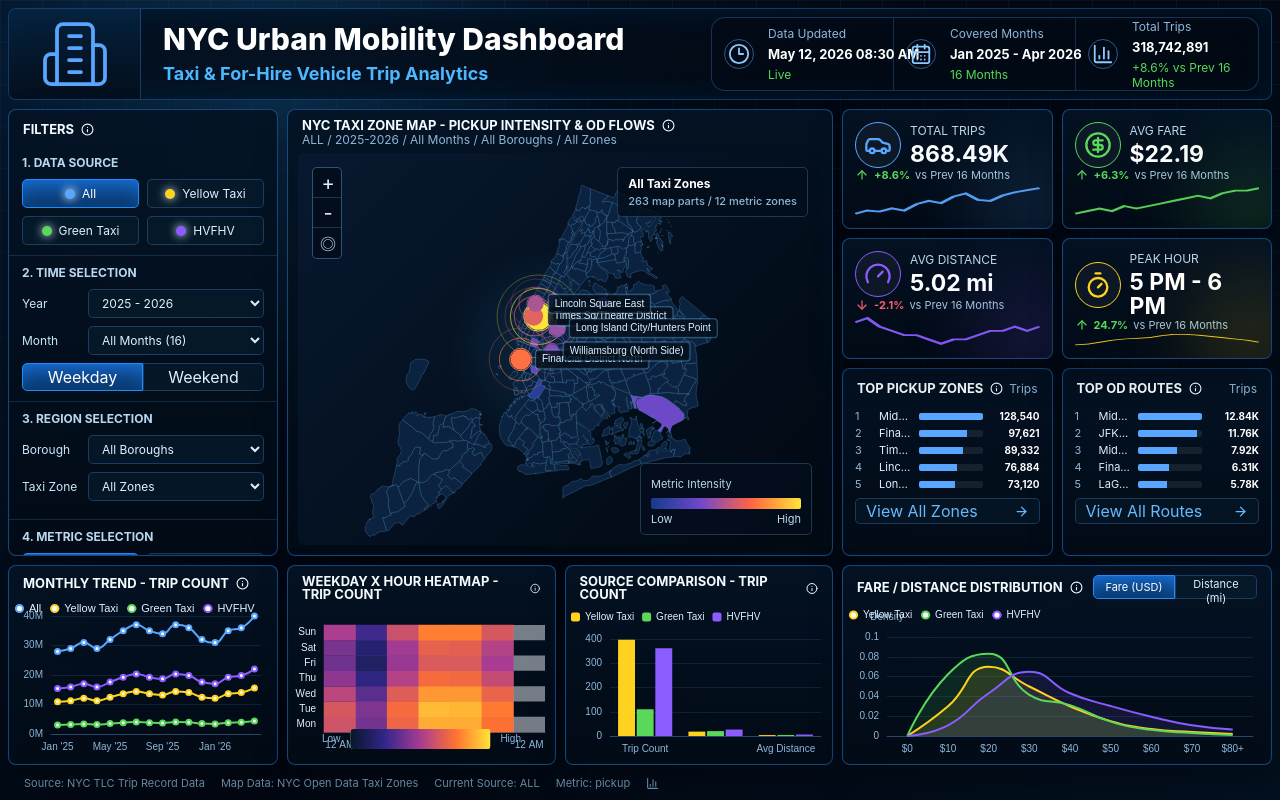
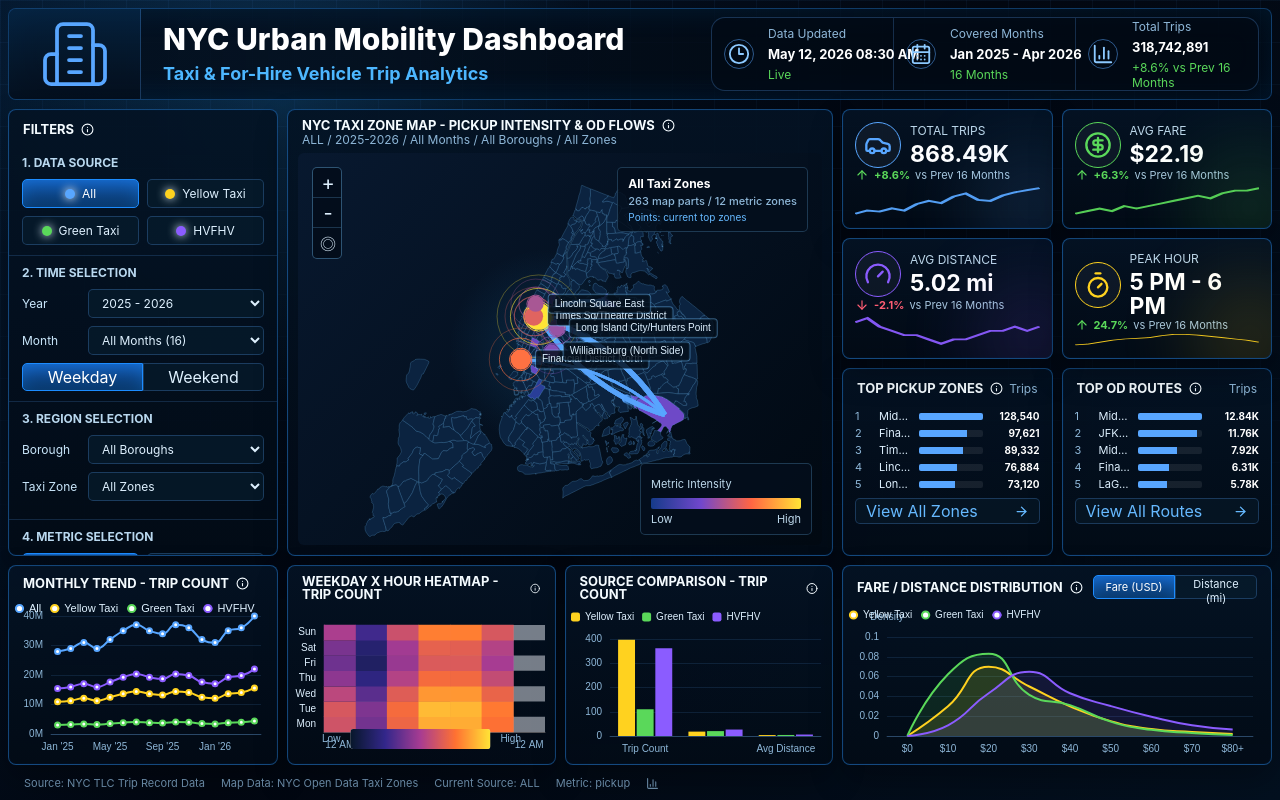
Before and after one commit to LuChron/nyc-mobility-dashboard, a React (Vite) app in the folder frontend/: page / in a window 1280 px wide. Built offline with nearby package versions, Linux system fonts and the light colour scheme.

Commit message:
理顺地图热点和路线交互

```diff
--- a/frontend/src/charts/MobilityMapChart.tsx
+++ b/frontend/src/charts/MobilityMapChart.tsx
@@ -79,7 +79,6 @@ export function MobilityMapChart({ zones, nodes, routes, selectedZone, selectabl
     return values;
   }, [zones]);
 
-  const nodeByName = useMemo(() => new Map(nodes.map((node) => [node.name, node])), [nodes]);
   const selectableZones = useMemo(() => new Set(selectableZoneIds), [selectableZoneIds]);
 
   const option = useMemo(() => {
@@ -91,20 +90,15 @@ export function MobilityMapChart({ zones, nodes, routes, selectedZone, selectabl
     const routeLines = [...routes]
       .sort((a, b) => b.value - a.value)
       .slice(0, 5)
-      .flatMap((route) => {
-        const from = nodeByName.get(route.from);
-        const to = nodeByName.get(route.to);
-        if (!from || !to) return [];
-        return [{
-          coords: [from.coord, to.coord],
+      .map((route) => ({
+          coords: [route.fromCoord, route.toCoord],
           value: route.value,
           lineStyle: {
             color: route.color,
             width: Math.max(1.2, Math.min(5, route.value / 2600)),
             opacity: 0.82,
           },
-        }];
-      });
+        }));
 
     return {
       tooltip: {
@@ -116,9 +110,13 @@ export function MobilityMapChart({ zones, nodes, routes, selectedZone, selectabl
           const typed = params as { name?: string; data?: { locationId?: string; value?: number; name?: string; borough?: string } };
           const id = typed.data?.locationId ?? typed.name ?? '';
           const lookup = zoneLookup[id];
-          const value = typed.data?.value ?? zoneValues.get(id)?.value;
+          const metric = zoneValues.get(id);
+          const value = typed.data?.value ?? metric?.value;
           if (!lookup && typed.data?.name) {
             return `${typed.data.name}<br/>Trips: ${Math.round(value ?? 0).toLocaleString()}`;
+          }
+          if (lookup && !metric && !typed.data?.locationId) {
+            return `${lookup.zone}<br/>Borough: ${lookup.borough}<br/>No mock metric for current filters`;
           }
           return `${lookup?.zone ?? id}<br/>Borough: ${lookup?.borough ?? typed.data?.borough ?? '-'}<br/>Value: ${Math.round(value ?? 0).toLocaleString()}`;
         },
@@ -221,7 +219,7 @@ export function MobilityMapChart({ zones, nodes, routes, selectedZone, selectabl
         },
       ],
     } as EChartsOption;
-  }, [mapZoom, nodeByName, nodes, ready, routes, selectedZone, zoneLookup, zoneValues, zones]);
+  }, [mapZoom, nodes, ready, routes, selectedZone, zoneLookup, zoneValues, zones]);
 
   const handleClick = (event: ECElementEvent) => {
     const data = event.data as { locationId?: string } | undefined;
@@ -246,6 +244,7 @@ export function MobilityMapChart({ zones, nodes, routes, selectedZone, selectabl
       <div className="map-status">
         <span>{selectedZone === 'all' ? 'All Taxi Zones' : zoneLookup[selectedZone]?.zone}</span>
         <strong>{featureCount} map parts / {zones.length} metric zones</strong>
+        <em>Points: current top zones</em>
       </div>
       <div className="map-legend">
         <span>Metric Intensity</span>
--- a/frontend/src/data/dashboardModel.ts
+++ b/frontend/src/data/dashboardModel.ts
@@ -327,12 +327,21 @@ function buildRoutes(filters: FilterState): RankingItem[] {
 }
 
 function mapRoutesForFilters(filters: FilterState): MapRoute[] {
-  return routes.map((route) => {
-    const from = baseZones.find((zone) => zone.locationId === route.from);
-    const to = baseZones.find((zone) => zone.locationId === route.to);
+  const visibleIds = new Set(filteredZones(filters).map((zone) => zone.locationId));
+  return routes
+    .filter((route) => filters.borough === 'all' || visibleIds.has(route.from) || visibleIds.has(route.to))
+    .filter((route) => filters.zone === 'all' || route.from === filters.zone || route.to === filters.zone)
+    .flatMap((route) => {
+      const from = baseZones.find((zone) => zone.locationId === route.from);
+      const to = baseZones.find((zone) => zone.locationId === route.to);
+      if (!from || !to) {
+        return [];
+      }
     return {
-      from: from?.zone ?? route.from,
-      to: to?.zone ?? route.to,
+      from: from.zone,
+      to: to.zone,
+      fromCoord: from.coord,
+      toCoord: to.coord,
       value: route[filters.source] * overallMultiplier(filters),
       color: sourceColors[filters.source],
     };
--- a/frontend/src/data/mockData.tsx
+++ b/frontend/src/data/mockData.tsx
@@ -6,7 +6,6 @@ import type {
   HeatmapPoint,
   KpiMetric,
   MapNode,
-  MapRoute,
   MonthlyPoint,
   RankingItem,
   SourceKey,
@@ -86,7 +85,7 @@ export const mapNodes: MapNode[] = [
   { name: 'Lincoln Center', zone: '163', borough: 'Manhattan', coord: [45, 56], value: 76884, color: '#ffd21f' },
 ];
 
-export const mapRoutes: MapRoute[] = [
+export const mapRoutes = [
   { from: 'Midtown Center', to: 'JFK Airport', value: 12840, color: '#8b5cff' },
   { from: 'JFK Airport', to: 'Midtown Center', value: 11760, color: '#ffd21f' },
   { from: 'Midtown Center', to: 'LaGuardia Airport', value: 7920, color: '#5ad85a' },
--- a/frontend/src/styles/global.css
+++ b/frontend/src/styles/global.css
@@ -513,6 +513,12 @@ select {
   font-weight: 500;
 }
 
+.map-status em {
+  color: #66b9ff;
+  font-size: 10px;
+  font-style: normal;
+}
+
 .map-tools button {
   width: 30px;
   height: 30px;
--- a/frontend/src/types/dashboard.ts
+++ b/frontend/src/types/dashboard.ts
@@ -84,6 +84,8 @@ export interface MapNode {
 export interface MapRoute {
   from: string;
   to: string;
+  fromCoord: [number, number];
+  toCoord: [number, number];
   value: number;
   color: string;
 }
```
